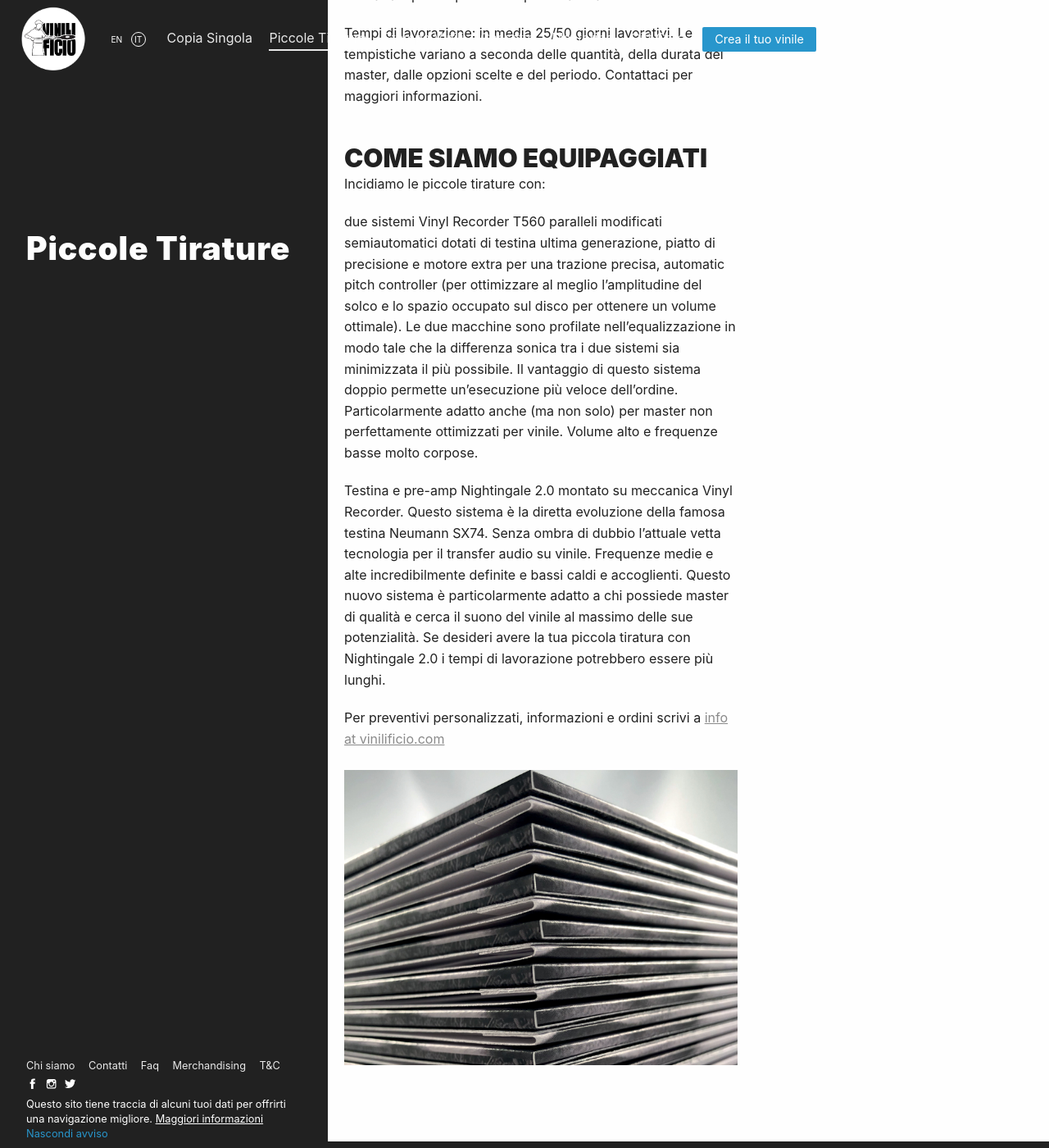
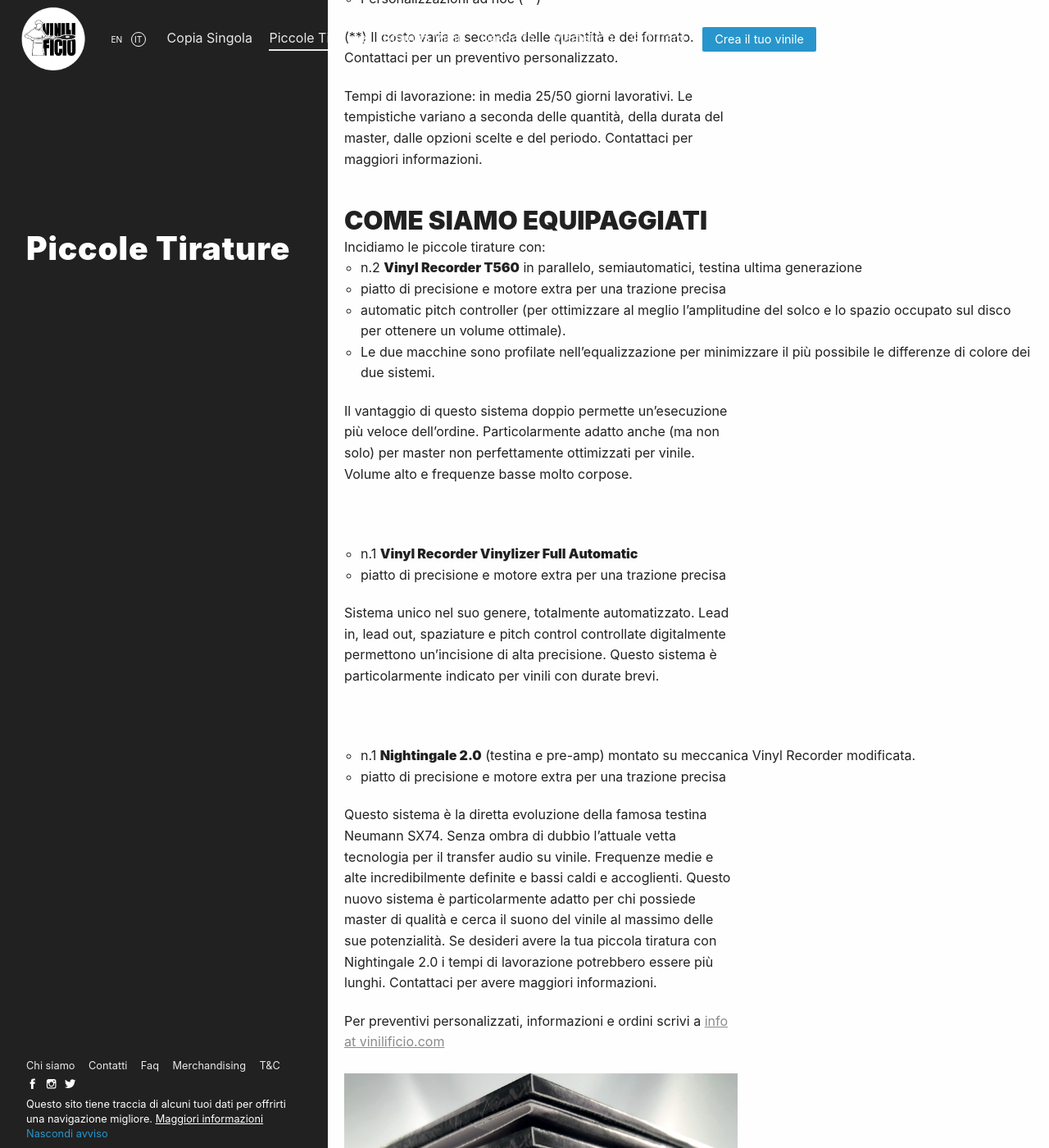
Before and after one commit to Vinilificio/vinilificio.com, a Jekyll site: the page built from _pages/piccole-tirature.md, in a window 1280 px wide and 1400 px high, scrolled down 1986 px. Shown: the whole window at 82% size. Built offline with Jekyll 4.4.1, drawn with Linux system fonts in a browser that asks for light colours; nearby versions of some CDN libraries; comment, search, counter and statistics services are not loaded; some of the changed text lies outside the part shown.

Commit message:
inseriti testi equipaggiamento

```diff
--- a/_pages/piccole-tirature.md
+++ b/_pages/piccole-tirature.md
@@ -15,6 +15,7 @@ Il servizio di piccole tirature è particolarmente indicato per artisti, etichet
 * Riversiamo l’audio su vinile per i tuoi promo o edizioni limitate in piccole tirature senza dover attendere molti mesi ed impegnarsi in grandi quantità.
 * I dischi sono incisi copia per copia su una o più macchine. Ogni vinile è un pezzo unico, considera che possono esserci piccole differenze tra un vinile e l'altro.
 * Prima di procedere con l'incisione della serie inviamo un <b>disco test</b> che il cliente dovrà approvare. Il costo del disco test e della spedizione è a carico del cliente e sarà dedotto dal totale.
+* Il nostro obiettivo è fare in modo che il vostro master suoni al meglio su vinile. Per questo consigliamo vivamente di fornire un master ottimizzato per vinile. Chiedi al tuo studio di mastering di fiducia, oppure se preferisci possiamo occuparci noi del tuo [mastering](/mastering/).
 
 
 ## VINILE 12"
@@ -71,11 +72,31 @@ Le tempistiche variano a seconda delle quantità, della durata del master, dalle
 ## COME SIAMO EQUIPAGGIATI
 Incidiamo le piccole tirature con:
 
-due sistemi Vinyl Recorder T560 paralleli modificati semiautomatici dotati di testina ultima generazione, piatto di precisione e motore extra per una trazione precisa, automatic pitch controller (per ottimizzare al meglio l'amplitudine del solco e lo spazio occupato sul disco per ottenere un volume ottimale). Le due macchine sono profilate nell'equalizzazione in modo tale che la differenza sonica tra i due sistemi sia minimizzata il più possibile.
+
+* n.2  **Vinyl Recorder T560** in parallelo, semiautomatici, testina ultima generazione
+* piatto di precisione e motore extra per una trazione precisa
+* automatic pitch controller (per ottimizzare al meglio l'amplitudine del solco e lo spazio occupato sul disco per ottenere un volume ottimale).
+* Le due macchine sono profilate nell'equalizzazione per minimizzare il più possibile le differenze di colore dei due sistemi.
+
 Il vantaggio di questo sistema doppio permette un'esecuzione più veloce dell'ordine. Particolarmente adatto anche (ma non solo) per master non perfettamente ottimizzati per vinile. Volume alto e frequenze basse molto corpose.
 
-Testina e pre-amp Nightingale 2.0 montato su meccanica Vinyl Recorder. Questo sistema è la diretta evoluzione della famosa testina Neumann SX74. Senza ombra di dubbio l'attuale vetta tecnologia per il transfer audio su vinile. Frequenze medie e alte incredibilmente definite e bassi caldi e accoglienti. Questo nuovo sistema è particolarmente adatto a chi possiede master di qualità e cerca il suono del vinile al massimo delle sue potenzialità.
-Se desideri avere la tua piccola tiratura con Nightingale 2.0 i tempi di lavorazione potrebbero essere più lunghi.
+<br>
+<br>
+
+* n.1 **Vinyl Recorder Vinylizer Full Automatic**
+* piatto di precisione e motore extra per una trazione precisa
+
+Sistema unico nel suo genere, totalmente automatizzato. Lead in, lead out, spaziature e pitch control controllate digitalmente permettono un'incisione di alta precisione. Questo sistema è particolarmente indicato per vinili con durate brevi.
+
+<br>
+<br>
+
+
+* n.1 **Nightingale 2.0** (testina e pre-amp) montato su meccanica Vinyl Recorder modificata.
+* piatto di precisione e motore extra per una trazione precisa
+
+Questo sistema è la diretta evoluzione della famosa testina Neumann SX74. Senza ombra di dubbio l'attuale vetta tecnologia per il transfer audio su vinile. Frequenze medie e alte incredibilmente definite e bassi caldi e accoglienti. Questo nuovo sistema è particolarmente adatto per chi possiede master di qualità e cerca il suono del vinile al massimo delle sue potenzialità.
+Se desideri avere la tua piccola tiratura con Nightingale 2.0 i tempi di lavorazione potrebbero essere più lunghi. Contattaci per avere maggiori informazioni.
 
 Per preventivi personalizzati, informazioni e ordini scrivi a <a href="mailto:info@vinilificio.com">info at vinilificio.com</a>
 
```
Also changed, not shown: other parts of _pages/piccole-tirature.md (+1 -1 lines).
